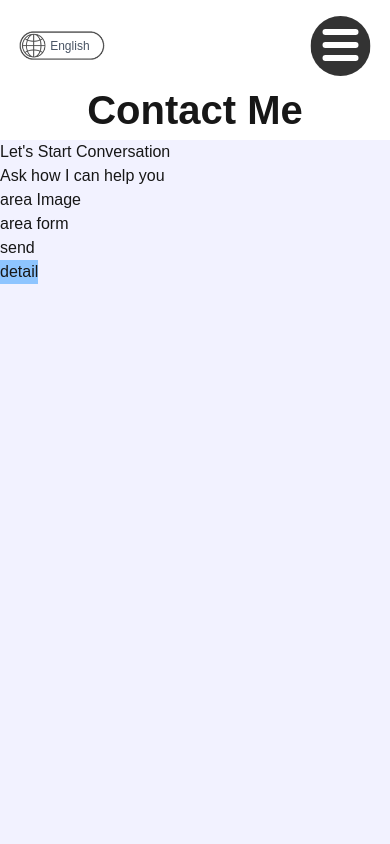
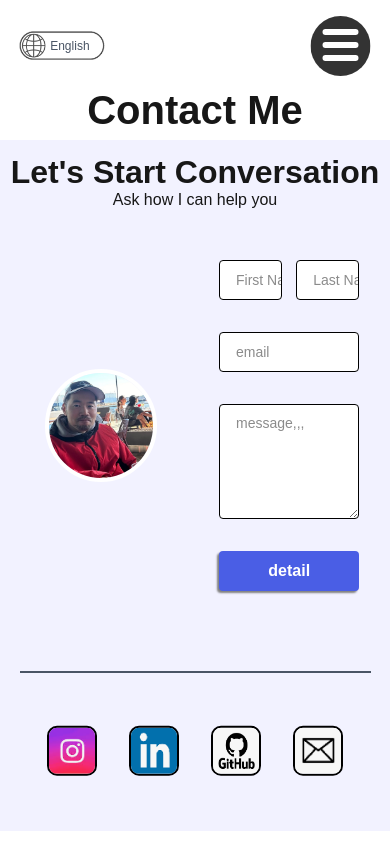
Before and after one commit to Sho8000/Portfolio-Ver4, a Next.js app: page /contactme in a window 390 px wide. Shown: the top 844 px of the page. Built offline with nearby package versions, Linux system fonts and the light colour scheme.

Commit message:
built the contact page for PC

```diff
--- a/src/app/(components)/Btn/BTN.module.css
+++ b/src/app/(components)/Btn/BTN.module.css
@@ -1,3 +1,4 @@
+/* Button responsive */
 @media only screen and (min-width:1441px){
   .hideLarge{
     display: block;
@@ -7,6 +8,11 @@
   }
   .hideSmall{
     display: none;
+  }
+  .btnSize{
+    height: 80px;
+    border-radius: 8px;
+    box-shadow: -5px 5px 5px gray;
   }
 }
 
@@ -20,6 +26,11 @@
   .hideSmall{
     display: none;
   }
+  .btnSize{
+    height: 60px;
+    border-radius: 6px;
+    box-shadow: -3px 3px 3px gray;
+  }
 }
 
 @media only screen and (max-width:430px){
@@ -32,4 +43,31 @@
   .hideSmall{
     display: block;
   }
+  .btnSize{
+    height: 40px;
+    border-radius: 4px;
+    box-shadow: -2px 2px 2px gray;
+  }
 }
+
+/* Text responsive */
+@media only screen and (min-width:1441px){
+  .btnFont{
+    font-size: 36px;
+    font-weight: 700;
+  }
+}
+
+@media only screen and (max-width:1440px){
+  .btnFont{
+    font-size: 26px;
+    font-weight: 700;
+  }
+}
+
+@media only screen and (max-width:430px){
+  .btnFont{
+    font-size: 16px;
+    font-weight: 700;
+  }
+}
--- a/src/app/(components)/Btn/NormalBtn.tsx
+++ b/src/app/(components)/Btn/NormalBtn.tsx
@@ -1,7 +1,7 @@
 "use client"
-/*
+
 import Styles from "./BTN.module.css"
- */
+
 interface NormalBtnProps {
   text:string;
 }
@@ -11,8 +11,8 @@ export default function NormalBtn({text = "detail"}:NormalBtnProps) {
 
   return (
     <>
-      <button className={`bg-blue-300`} >
-        <p>{text}</p>
+      <button className={`bg-[#4A5EE5] ${Styles.btnSize} hover:bg-[#2F3FC4] active:scale-95`} >
+        <p className={`text-white ${Styles.btnFont}`}>{text}</p>
       </button>
     </>
   );
--- a/src/app/(components)/ContactPage/Contactme.module.css
+++ b/src/app/(components)/ContactPage/Contactme.module.css
@@ -0,0 +1,100 @@
+/* Text and InputBox responsive  */
+@media only screen and (min-width:1441px){
+  .mainFont{
+    font-size: 96px;
+    font-weight: 700;
+  }
+  .subFont{
+    font-size: 48px;
+  }
+  .placeholder{
+    @apply
+    text-[28px]
+    placeholder:text-[28px]
+    pl-[1rem]
+  }
+  .inputBox{
+    background-color: white;
+    height: 80px;
+    border: 3px solid black;
+    border-radius: 8px;
+  }
+  .messageBox{
+    background-color: white;
+    border: 3px solid black;
+    border-radius: 8px;
+  }
+}
+
+@media only screen and (max-width:1440px){
+  .mainFont{
+    font-size: 64px;
+    font-weight: 700;
+    line-height: 64px;
+
+  }
+  .subFont{
+    font-size: 32px;
+  }
+  .inputBox{
+    height: 60px;
+  }
+  .placeholder{
+    @apply
+    text-[21px]
+    placeholder:text-[21px]
+    pl-[1rem]
+  }
+  .inputBox{
+    background-color: white;
+    height: 60px;
+    border: 2px solid black;
+    border-radius: 6px;
+  }
+  .messageBox{
+    background-color: white;
+    border: 2px solid black;
+    border-radius: 6px;
+  }
+}
+
+@media only screen and (max-width:430px){
+  .mainFont{
+    font-size: 32px;
+    font-weight: 700;
+    line-height: 32px;
+  }
+  .subFont{
+    font-size: 16px;
+  }
+  .placeholder{
+    @apply
+    text-[14px]
+    placeholder:text-[14px]
+    pl-[1rem]
+  }
+  .inputBox{
+    background-color: white;
+    height: 40px;
+    border: 1px solid black;
+    border-radius: 4px;
+  }
+  .messageBox{
+    background-color: white;
+    border: 1px solid black;
+    border-radius: 4px;
+  }
+}
+
+/* Layout Responsive */
+@media only screen and (min-width:1001px){
+  .titleArea{
+    padding-top: 2rem;
+  }
+}
+
+@media only screen and (max-width:1000px){
+  .titleArea{
+    padding-top: 1rem;
+  }
+}
--- a/src/app/(components)/ContactPage/Contactme.tsx
+++ b/src/app/(components)/ContactPage/Contactme.tsx
@@ -1,26 +1,43 @@
 "use client"
 
+import Styles from "./Contactme.module.css";
 import NormalBtn from "../Btn/NormalBtn";
 
-//import { useLangStore } from "@/store/useLangStore";
+import { useLangStore } from "@/store/useLangStore";
+import Image from "next/image";
 
 export default function Contactme() {
-//  const {data} = useLangStore();
-const handleSubmit = async (e: React.FormEvent) => {
+  const {data} = useLangStore();
+
+  const handleSubmit = async (e: React.FormEvent) => {
   e.preventDefault();
 
 };
   return (
-    <section className="w-[100%] h-[100vh] bg-[#f2f2ff]">
-      <h1>Let&apos;s Start Conversation</h1>
-      <p>Ask how I can help you</p>
-      <div>
-        <h1>area Image</h1>
-        <h1>area form</h1>
-        <form onSubmit={handleSubmit}>
-          <button type="submit">send</button>
+    <section className="w-[100%] bg-[#f2f2ff] pb-[5rem]">
+      <div className="text-center mb-[3rem]">
+        <h2 className={`${Styles.mainFont} ${Styles.titleArea}`}>Let&apos;s Start Conversation</h2>
+        <p className={`${Styles.subFont}`}>Ask how I can help you</p>
+      </div>
+      <div className={`w-[90%] flex justify-center gap-[3rem] m-auto`}>
+        <div className={`w-[40%] flex justify-center items-center`}>
+          <Image
+            src={data.landing.myPic}
+            alt="Main Image"
+            width={1200}
+            height={1600}
+            className={`w-[80%] h-auto aspect-square object-cover rounded-[50%] border-[4px] border-white`}
+          />
+        </div>
+        <form className="w-[40%] flex flex-col justify-center gap-[2rem]" onSubmit={handleSubmit}>
+          <div className="flex justify-between">
+            <input className={`w-[45%] ${Styles.inputBox} ${Styles.placeholder}`} type="text" placeholder="First Name" required/>
+            <input className={`w-[45%] ${Styles.inputBox} ${Styles.placeholder}`} type="text" placeholder="Last Name"/>
+          </div>
+          <input className={`${Styles.inputBox} ${Styles.placeholder}`} type="email" placeholder="email"/>
+          <textarea className={`${Styles.messageBox} ${Styles.placeholder} pt-[0.5rem]`} name="" rows={5} id="" placeholder="message,,,"/>
+          <NormalBtn text="detail"/>
         </form>
-        <NormalBtn text="detail"/>
       </div>
     </section>
   );
--- a/src/app/(components)/Home/IAmSection/IAmSection.module.css
+++ b/src/app/(components)/Home/IAmSection/IAmSection.module.css
@@ -52,7 +52,6 @@
   .commentSize{
     font-size: 16px;
   }
-
 }
 
 /* Layout Responsive */
--- a/src/app/(components)/Home/IAmSection/IAmSection.tsx
+++ b/src/app/(components)/Home/IAmSection/IAmSection.tsx
@@ -2,7 +2,6 @@
 
 import Image from "next/image";
 import Styles from "./IAmSection.module.css"
-import MyPicture from "@/../public/LandingpageImages/MyPicture.png"
 import { useLangStore } from "@/store/useLangStore";
 
 export default function IAM() {
@@ -14,7 +13,7 @@ export default function IAM() {
         <h1 className={`${Styles.titleForPhone} ${Styles.titleFont}`}>{data.landing.lading_titles[0]}</h1>
         <div className={`relative ${Styles.imageArea}`}>
           <Image
-            src={MyPicture}
+            src={data.landing.myPic}
             alt="Main Image"
             fill
             className={`object-cover ${Styles.objectProps}`}
--- a/src/app/(components)/Home/TitleSection/TitlePage.tsx
+++ b/src/app/(components)/Home/TitleSection/TitlePage.tsx
@@ -2,7 +2,6 @@
 
 import Image from "next/image";
 import Styles from "./TitlePage.module.css"
-import MainImg from "@/../public/LandingpageImages/MainImg.jpg"
 import { useLangStore } from "@/store/useLangStore";
 
 export default function TitlePage() {
@@ -21,7 +20,7 @@ export default function TitlePage() {
         <div className={`${Styles.imageArea}`}>
           <Image
             className={`object-cover ${Styles.objectPosition}`}
-            src={MainImg}
+            src={data.landing.mainImage}
             alt="Main Image"
             width={1200}
             height={1600}
```
Also changed, not shown: src/lib/db.ts (+8 -0 lines).
